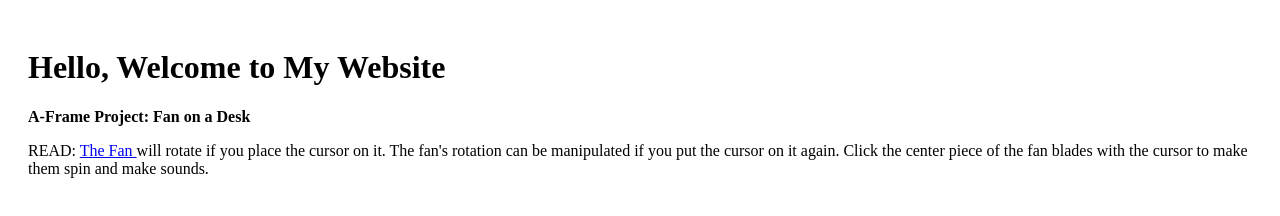
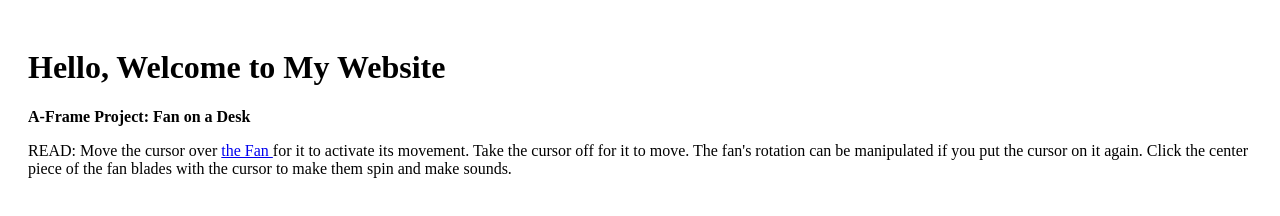
Before and after one commit to ChrisHa12/Websites, a plain HTML site: page index.html in a window 1280 px wide. Drawn offline with Linux system fonts and the light colour scheme.

Commit message:
Instructions Update 2

```diff
--- a/index.html
+++ b/index.html
@@ -8,7 +8,7 @@
   <h1>Hello, Welcome to My Website</h1>
   <b>A-Frame Project: Fan on a Desk</b>
   <p>
-    READ: <a href="aframe_project_fan.html" target="_blank">The Fan </a> will rotate if you place the cursor on it. The fan's rotation can be manipulated if you put the cursor on it again. Click the center piece of the fan blades with the cursor to make them spin and make sounds.
+    READ: Move the cursor over <a href="aframe_project_fan.html" target="_blank">the Fan </a> for it to activate its movement. Take the cursor off for it to move. The fan's rotation can be manipulated if you put the cursor on it again. Click the center piece of the fan blades with the cursor to make them spin and make sounds.
   </p>
 </body>
 </html>
```
